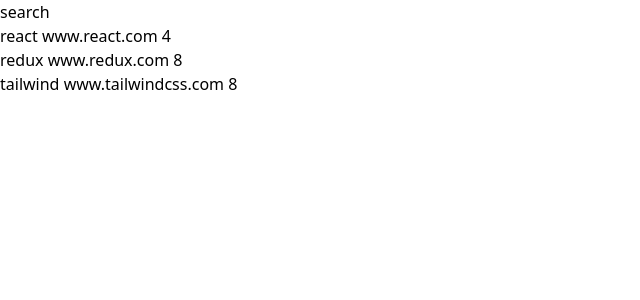
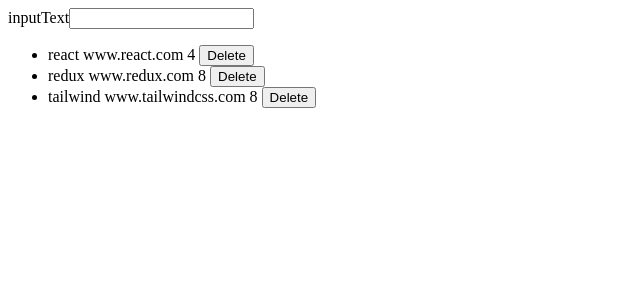
Before and after one commit to niinja2017/React-Project, a React (Vite) app: page / in a window 1280 px wide. Shown: the top 300 px of the page, without its empty margins (0-640 px from the left). Built offline with nearby package versions, Linux system fonts and the light colour scheme.

Commit message:
add Promise

```diff
--- a/src/App.jsx
+++ b/src/App.jsx
@@ -1,11 +1,24 @@
-import { useState } from "react"
+import { useEffect, useState } from "react"
 import List from "./Components/List"
-import Search from "./Components/Search"
+import InputWithLabel from "./Components/InputWithLabel"
 import useStorageState from "./Hooks/useStorageState"
+
+// const myPromise = new Promise((resolve, reject) => {
+//   setTimeout(() => {
+//     resolve(5)
+//   }, 2000)
+// })
+
+// myPromise.then(result => {
+//   console.log(result)
+// },error => {
+//   console.log(error)
+// })
+
 
 const App = () => {
 
-  const stories = [
+  const initialStories = [
     {
       id: 1,
       title: 'react',
@@ -26,7 +39,27 @@
     }
   ]
 
-  const [searchTerm, setSearchTerm] = useStorageState('search' , '')
+  const [stories, setStories] = useState([])
+
+  const getAsyncStory = new Promise((resolve, reject) => {
+    setTimeout(() => {
+      resolve({
+        data: { stories: initialStories }
+      })
+    }, 2000);
+  })
+
+  useEffect(() => {
+    getAsyncStory.then(result => {
+      setStories(result.data.stories)
+    }, error => {
+      console.log(error)
+    })
+  }, [])
+
+
+
+  const [searchTerm, setSearchTerm] = useStorageState('search', '')
 
   const handlerSearch = (event) => {
     setSearchTerm(event.target.value)
@@ -34,12 +67,16 @@
 
   const filter = stories.filter(story => story.title.includes(searchTerm.toLowerCase()))
 
+  const handlerRemoveStory = (id) => {
+    const newStories = stories.filter(story => story.id !== id)
+    setStories(newStories)
+  }
 
   return (
     <>
       <div>
-        <Search onSearch={handlerSearch} searchTerm={searchTerm} />
-        <List list={filter} />
+        <InputWithLabel onSearch={handlerSearch} searchTerm={searchTerm} id="search" label="inputText" />
+        <List list={filter} removeHandle={handlerRemoveStory} />
       </div>
     </>
   )
--- /dev/null
+++ b/src/Components/InputWithLabel.jsx
@@ -0,0 +1,13 @@
+const InputWithLabel = ({onSearch , searchTerm , id , label}) => {
+
+    const change = (event) => {
+        onSearch(event)
+    }
+    return (
+        <div>
+            <label htmlFor={id}>{label}</label>
+            <input onChange={change} value={searchTerm} type="text" id={id} />
+        </div>
+    )
+}
+export default InputWithLabel
--- a/src/Components/Item.jsx
+++ b/src/Components/Item.jsx
@@ -1,9 +1,11 @@
-const Item = ({title , url , point}) => {
+const Item = ({title , url , point , id , removeHandle}) => {
   return (
     <li>
       <span>{title} </span>
       <span>{url} </span>
       <span>{point} </span>
+
+      <button onClick={() => removeHandle(id)}>Delete</button>
     </li>
   )
 }
--- a/src/Components/List.jsx
+++ b/src/Components/List.jsx
@@ -1,10 +1,10 @@
 import Item from "./Item"
 
-const List = ({list}) => {
+const List = ({list , removeHandle}) => {
 
     return (
         <ul>
-            {list.map(item => <Item key={item.id} {...item} />)}
+            {list.map(item => <Item key={item.id} {...item} removeHandle={removeHandle}/>)}
         </ul>
 
     )
--- a/src/Components/Search.jsx
+++ /dev/null
@@ -1,13 +0,0 @@
-const Search = ({onSearch , searchTerm}) => {
-
-    const change = (event) => {
-        onSearch(event)
-    }
-    return (
-        <div>
-            <label htmlFor="search">search</label>
-            <input onChange={change} value={searchTerm} type="text" id='search' />
-        </div>
-    )
-}
-export default Search
--- a/src/index.css
+++ b/src/index.css
@@ -1 +1 @@
-@import "tailwindcss"
+/* @import "tailwindcss" */
```
